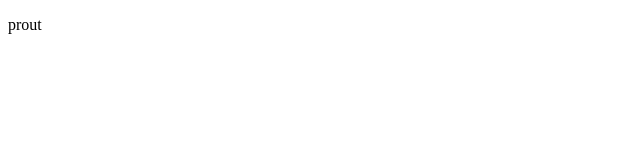
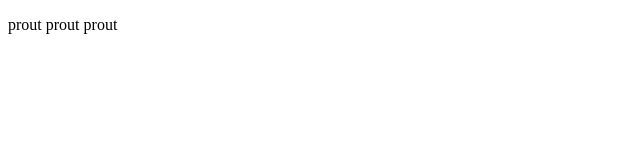
Before and after one commit to YoannLh/PC, a plain HTML site: page pouet.html in a window 1280 px wide. Shown: the full height of the page, 0-640 px from the left. Drawn offline with Linux system fonts and the light colour scheme.

Commit message:
change test 3

```diff
--- a/pouet.html
+++ b/pouet.html
@@ -7,6 +7,6 @@
     <title>Document</title>
 </head>
 <body>
-    <p>prout</p>
+    <p>prout prout prout</p>
 </body>
 </html>
```
